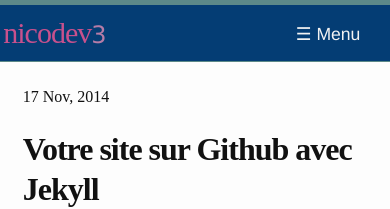
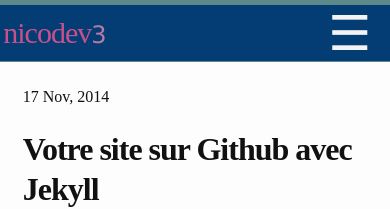
Before and after one commit to nicodev3/nicodev3.github.io, a Jekyll site: the page built from _posts/2014-10-30-site-web-jekyll.markdown, in a window 390 px wide. Shown: the top 209 px of the page. Built offline with Jekyll 4.4.1, drawn with Linux system fonts in a browser that asks for light colours; comment, search, counter and statistics services are not loaded.

Commit message:
change trigger nav mobile

```diff
--- a/_includes/header.html
+++ b/_includes/header.html
@@ -6,7 +6,7 @@
     <header class="site-header">
       <a class="site-title" href="{{ site.baseurl }}/"><span class="trig">nicodev</span><span class="trois">3</span></a>
 
-      <label for="checkbox" class="open">&#9776; Menu</label>
+      <label for="checkbox" class="open">&#9776;</label>
       <label for="checkbox" class="close"></label>
       <div class="off-canvas">
         <nav class="navigation" role="navigation">
--- a/_scss/base/_navigation.scss
+++ b/_scss/base/_navigation.scss
@@ -26,9 +26,9 @@
 
 .open {
     color: $blanc;
-    font-size: 1.1em;
+    font-size: 3em;
     margin-top: 18px;
-    @include span(3 last);
+    @include span(2 last);
     transition: margin-right .3s ease;
     @include susy-breakpoint($small) {
         display: none;
@@ -44,6 +44,7 @@
     background: $rose-clair;
     border-top: 6px solid $vert;
     transition: right .3s ease;
+
     @include susy-breakpoint($small) {
         @include span(6 last);
         height: auto;
```
Also changed, not shown: css/main.css.
